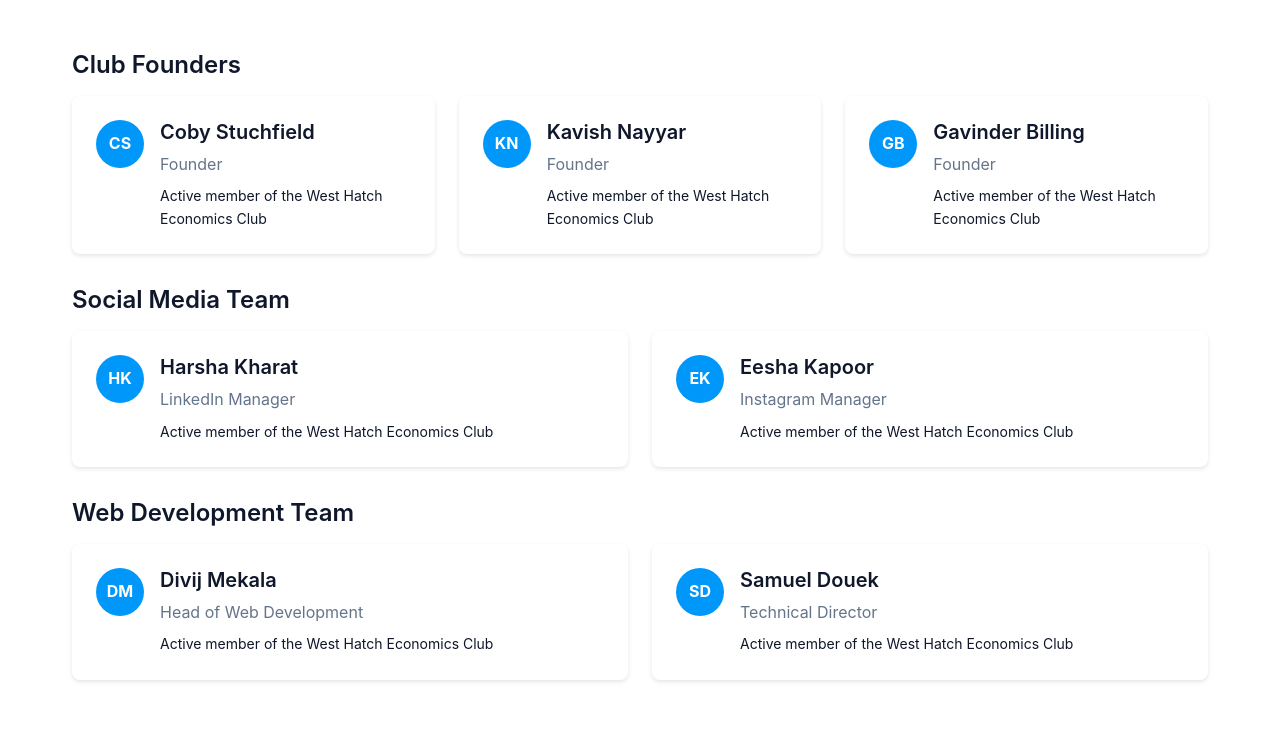
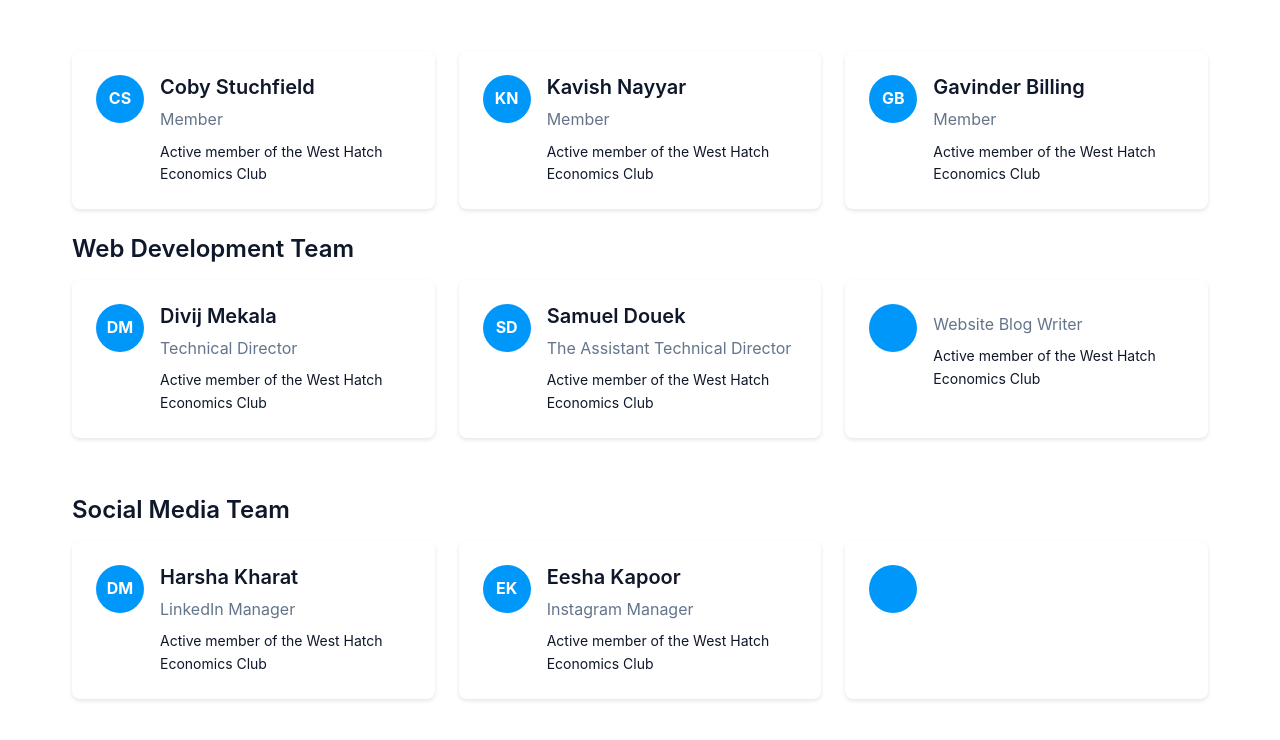
Before and after one commit to westhatcheconomicsclub/westhatcheconomicsclub.github.io, a plain HTML site: page team.html in a window 1280 px wide. Shown: the part 138-878 px from the top of the page. Drawn offline with Linux system fonts and the light colour scheme.

Commit message:
Ruined Sam's work

```diff
--- a/team.html
+++ b/team.html
@@ -18,6 +18,14 @@
             margin-top: 1rem;
         }
 
+        .founders-grid {
+            display: flex;
+            flex-direction: row;
+            justify-content: space-between;
+            gap: 1.5rem;
+            margin-top: 1rem;
+        }
+
         .member-card {
             display: flex;
             align-items: start;
@@ -26,6 +34,7 @@
             background-color: white;
             border-radius: 8px;
             box-shadow: 0 2px 4px rgba(0, 0, 0, 0.1);
+            flex: 1; /* Makes each card take equal space */
         }
 
         .avatar {
@@ -72,14 +81,13 @@
                 </div>
 
                 <div id="leadershipTeam">
-                    <div class="team-section">
-                        <h2 class="text-2xl font-semibold">Club Founders</h2>
+                    <!-- Founders Team -->
                     <div class="team-grid">
                         <div class="member-card">
                             <div class="avatar">CS</div>
                             <div>
                                 <h3 class="text-xl font-semibold">Coby Stuchfield</h3>
-                                    <p class="text-muted mb-2">Founder</p>
+                                <p class="text-muted mb-2">Member</p>
                                 <p class="text-sm">Active member of the West Hatch Economics Club</p>
                             </div>
                         </div>
@@ -87,7 +95,7 @@
                             <div class="avatar">KN</div>
                             <div>
                                 <h3 class="text-xl font-semibold">Kavish Nayyar</h3>
-                                    <p class="text-muted mb-2">Founder</p>
+                                <p class="text-muted mb-2">Member</p>
                                 <p class="text-sm">Active member of the West Hatch Economics Club</p>
                             </div>
                         </div>
@@ -95,24 +103,60 @@
                             <div class="avatar">GB</div>
                             <div>
                                 <h3 class="text-xl font-semibold">Gavinder Billing</h3>
-                                    <p class="text-muted mb-2">Founder</p>
+                                <p class="text-muted mb-2">Member</p>
                                 <p class="text-sm">Active member of the West Hatch Economics Club</p>
                             </div>
                         </div>
+
                             </div>
                         </div>
+                    </div>
+<br>
+                    <!-- Web Development Team -->
+                    <div class="team-section">
+                        <h2 class="text-2xl font-semibold">Web Development Team</h2>
+                        <div class="team-grid">
+                        <div class="member-card">
+                            <div class="avatar">DM</div>
+                            <div>
+                                <h3 class="text-xl font-semibold">Divij Mekala</h3>
+                                <p class="text-muted mb-2">Technical Director</p>
+                                <p class="text-sm">Active member of the West Hatch Economics Club</p>
+                            </div>
+                        </div>
+                        <div class="member-card">
+                            <div class="avatar">SD</div>
+                            <div>
+                                <h3 class="text-xl font-semibold">Samuel Douek</h3>
+                                <p class="text-muted mb-2"> The Assistant Technical Director</p>
+                                <p class="text-sm">Active member of the West Hatch Economics Club</p>
+                            </div>
+                        </div>
+                        <div class="member-card">
+                            <div class="avatar"></div>
+                            <div>
+                                <h3 class="text-xl font-semibold"></h3>
+                                <p class="text-muted mb-2">Website Blog Writer</p>
+                                <p class="text-sm">Active member of the West Hatch Economics Club</p>
+                            </div>
+                        </div>
+
+                        </div>
+                    </div>
+<br>
                     <!-- Social Media Team -->
                          <div class="team-section">
                         <h2 class="text-2xl font-semibold">Social Media Team</h2>
                         <div class="team-grid">
                         <div class="member-card">
-                                <div class="avatar">HK</div>
+                            <div class="avatar">DM</div>
                             <div>
                                 <h3 class="text-xl font-semibold">Harsha Kharat</h3>
                                 <p class="text-muted mb-2">LinkedIn Manager</p>
                                 <p class="text-sm">Active member of the West Hatch Economics Club</p>
                             </div>
                         </div>
+
                         <div class="member-card">
                             <div class="avatar">EK</div>
                             <div>
@@ -121,32 +165,16 @@
                                 <p class="text-sm">Active member of the West Hatch Economics Club</p>
                             </div>
                         </div>
-                        </div>
-                    </div>
-                    <!-- Web Development Team -->
-                    <div class="team-section">
-                        <h2 class="text-2xl font-semibold">Web Development Team</h2>
-                        <div class="team-grid">
       <div class="member-card">
-                                <div class="avatar">DM</div>
+                            <div class="avatar"></div>
                             <div>
-                                    <h3 class="text-xl font-semibold">Divij Mekala</h3>
-                                    <p class="text-muted mb-2">Head of Web Development</p>
-                                    <p class="text-sm">Active member of the West Hatch Economics Club</p>
-                                </div>
-                            </div>
-                            <div class="member-card">
-                                <div class="avatar">SD</div>
-                                <div>
-                                    <h3 class="text-xl font-semibold">Samuel Douek</h3>
-                                    <p class="text-muted mb-2">Technical Director</p>
-                                    <p class="text-sm">Active member of the West Hatch Economics Club</p>
-                                </div>
-                            </div>
+                                <h3 class="text-xl font-semibold"></h3>
+                                <p class="text-muted mb-2"></p>
+                                <p class="text-sm"></p>
                             </div>
                         </div>
 
-
+                        </div>
                     </div>
 
                 <!-- All Members (Hidden by default) -->
@@ -432,7 +460,7 @@
             if (leadershipTeam.style.display !== 'none') {
                 leadershipTeam.style.display = 'none';
                 regularMembers.style.display = 'block';
-                toggleButton.textContent = 'Show Leadership';
+                toggleButton.textContent = 'Show Team Members';
             } else {
                 leadershipTeam.style.display = 'block';
                 regularMembers.style.display = 'none';
```
Lines whose indentation alone changed are shown as unchanged.
